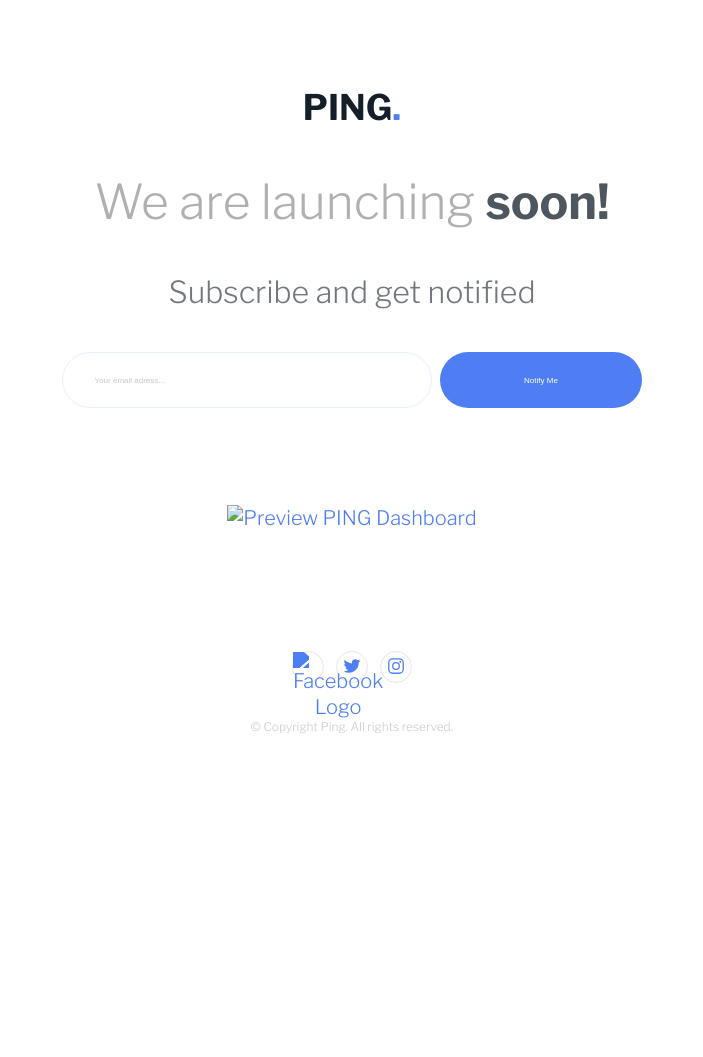
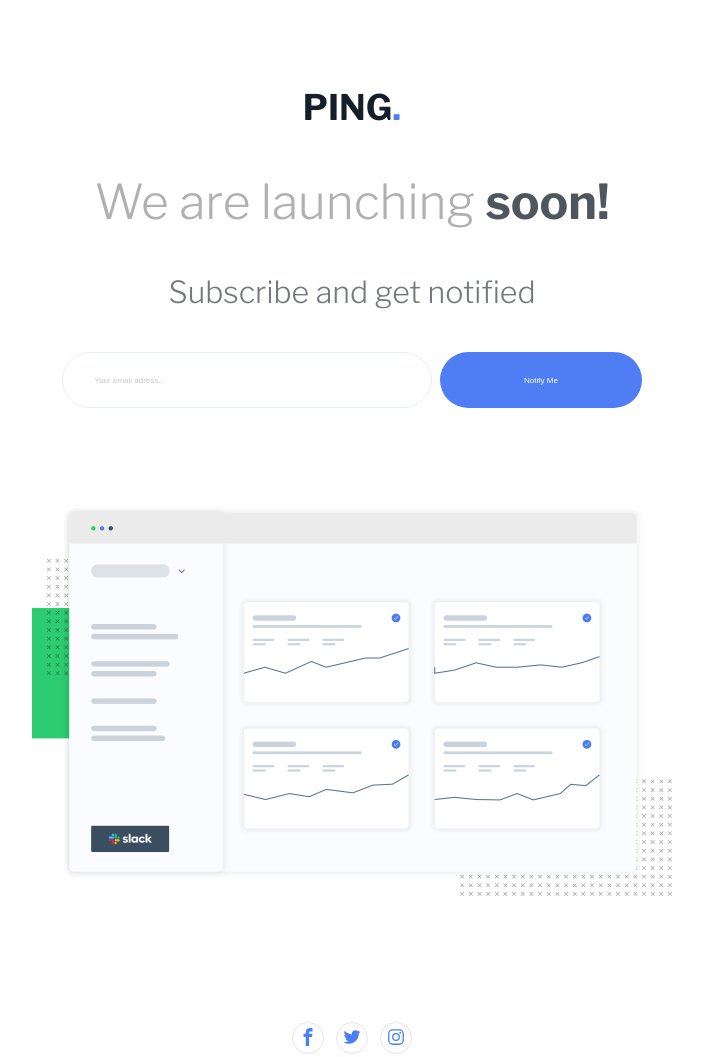
Before and after one commit to Drallas/Ping-Coming-Soon, a plain HTML site: page index.html in a window 1280 px wide. Shown: the top 1057 px of the page, without its empty margins (288-991 px from the left). Before the commit the page ends 819 px from the top, so only its background shows below. Drawn offline with nearby package versions, Linux system fonts and the light colour scheme; the site is published under a folder, as on GitHub Pages, so addresses that start at the root find nothing.

Commit message:
fix image links

```diff
--- a/index.html
+++ b/index.html
@@ -43,7 +43,7 @@
 
     <!-- Dashboard Image Section -->
     <section class="dashboard">
-      <img class="dashboard__image" src="/images/illustration-dashboard.png" alt="Preview PING Dashboard" />
+      <img class="dashboard__image" src="images/illustration-dashboard.png" alt="Preview PING Dashboard" />
     </section>
 
     <!-- Social Icons Section -->
@@ -51,7 +51,7 @@
       <div class="social__images-container">
         <div class="social__image-container">
 
-          <img class="social__social-image" src="/images/logo-facebook.svg" alt="Facebook Logo"></div>
+          <img class="social__social-image" src="images/logo-facebook.svg" alt="Facebook Logo"></div>
 
           <div class="social__image-container">
             <img class="social__social-image" src="images/logo-twitter.svg" alt="Twitter Logo"></div>
```
